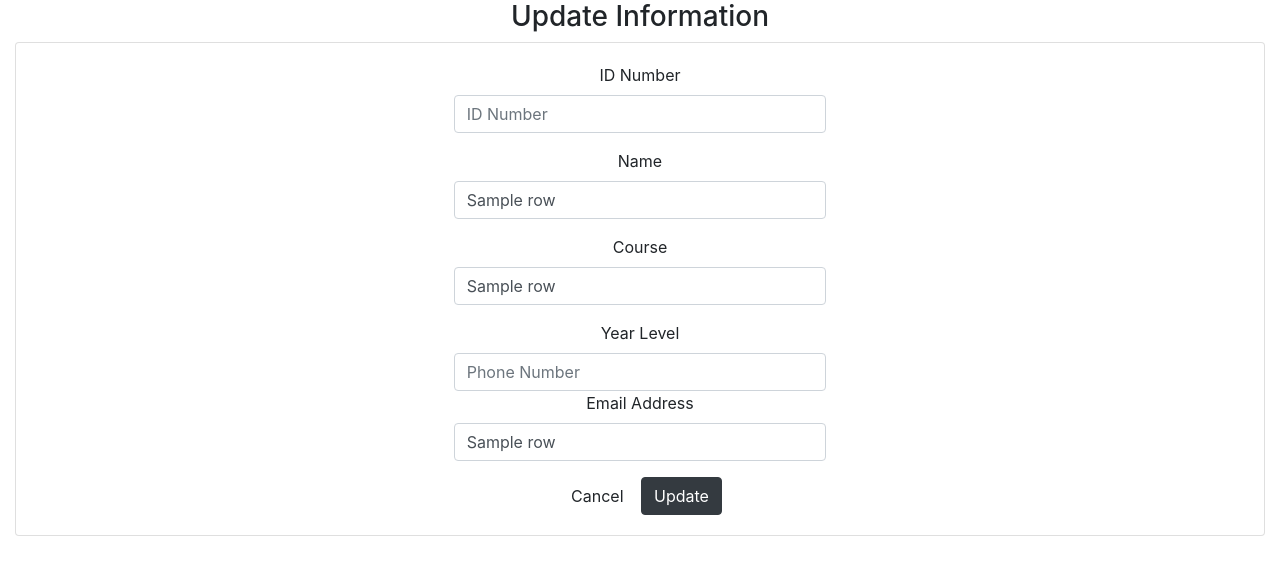
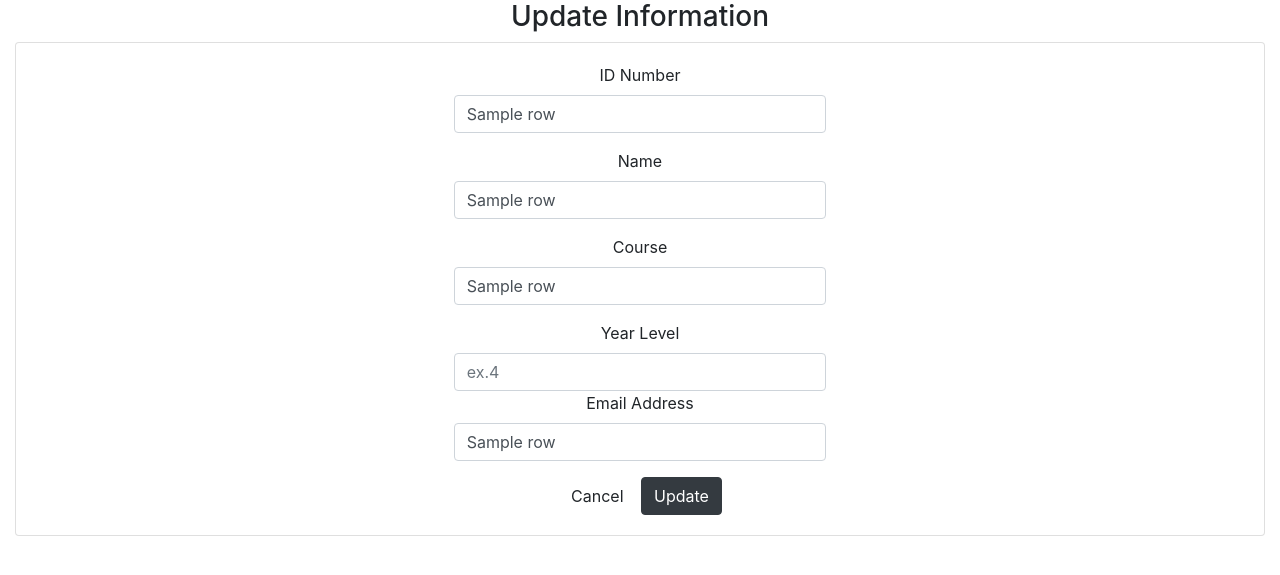
Before and after one commit to markcardino213/crud, a Flask app: template FLASK-CRUD/app/templates/update.html in a window 1280 px wide. Shown: the part 56-631 px from the top of the page. Run offline with Flask 2, Linux system fonts and the light colour scheme; the template is opened without the code that fills it: most values are stand-ins (such as "Sample title", 1, 10 or a date in 2020); parts of the project's set-up code (start-up, migrations or seed data) failed here and were passed over.

Commit message:
Update update.html

```diff
--- a/FLASK-CRUD/app/templates/update.html
+++ b/FLASK-CRUD/app/templates/update.html
@@ -9,31 +9,31 @@
           <div class="form-group">
             <label class="col-sm-2 control-label">ID Number</label>
             <div class = "col-sm-4">
-              <input name="idno" value="{{ row[1] }}" type="number" class="form-control" placeholder="ID Number" autocomplete="off" required>
+              <input name="idno" value="{{ row[1] }}" type="tel" pattern="[0-9]{4}-[0-9]{4}" class="form-control" placeholder="ex.0000-0000r" autocomplete="off" required>
             </div>
           </div>
           <div class="form-group">
             <label class="col-sm-2 control-label">Name</label>
             <div class = "col-sm-4">
-              <input name="name" value="{{ row[2] }}" type="text" class="form-control" placeholder="Name" autocomplete="off" required>
+              <input name="name" value="{{ row[2] }}" type="text" class="form-control" placeholder="ex.Mark T. Cardino" autocomplete="off" required>
             </div>
           </div>
           <div class="form-group">
             <label class="col-sm-2 control-label">Course</label>
             <div class = "col-sm-4">
-              <input name="course" value="{{ row[3] }}" type="text" class="form-control" placeholder="Course" autocomplete="off" required>
+              <input name="course" value="{{ row[3] }}" type="text" class="form-control" placeholder="ex.BSCS" autocomplete="off" required>
             </div>
           </div>
           <div class="form-g  roup">
             <label class="col-sm-2 control-label">Year Level</label>
             <div class = "col-sm-4">
-              <input name="yrlvl" value="{{ row[4] }}" type="number" class="form-control" placeholder="Phone Number" min="0" max="4" autocomplete="off" required>
+              <input name="yrlvl" value="{{ row[4] }}" type="number" class="form-control" placeholder="ex.4" min="0" max="4" autocomplete="off" required>
             </div>
           </div>
           <div class="form-group">
             <label class="col-sm-2 control-label">Email Address</label>
             <div class = "col-sm-4">
-              <input name="email" value="{{ row[5] }}" type="email" class="form-control" placeholder="Email Address" autocomplete="off" required>
+              <input name="email" value="{{ row[5] }}" type="email" class="form-control" placeholder="ex.markcardino@g.msuiit.edu.ph" autocomplete="off" required>
             </div>
           </div>
           <div class="box-footer">
```
